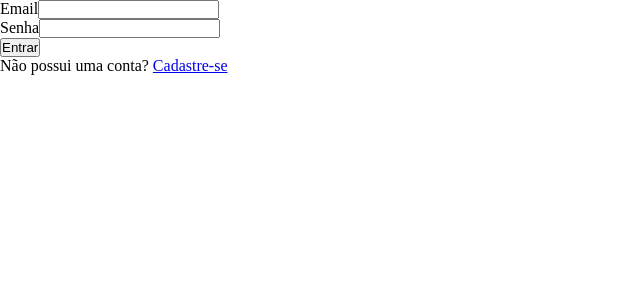
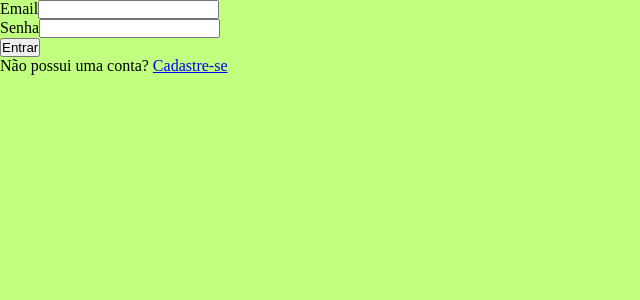
Before and after one commit to Victor3294/M1-Projeto-Avaliativo, a React (Vite) app: page /login in a window 1280 px wide. Shown: the top 300 px of the page, without its empty margins (0-640 px from the left). Built offline with nearby package versions, Linux system fonts and the light colour scheme; data requests are answered from the project's data file.

Commit message:
style: 💄 Alterações em css
Adicionando fundo branco no cardLocalColeta, e botando um background
color no body

```diff
--- a/src/components/CardLocalColeta/style.module.css
+++ b/src/components/CardLocalColeta/style.module.css
@@ -8,6 +8,7 @@
     width: 350px;
     height: 300px;
     margin-bottom: 25px;
+    background-color: #fff;
     box-shadow: 0px 0px 10px rgba(0, 0, 0, 0.2);
 }
 
--- a/src/index.css
+++ b/src/index.css
@@ -4,3 +4,7 @@
     margin: 0;
     padding: 0;
 }
+
+body{
+    background-color: #c0ff80;
+}
```
